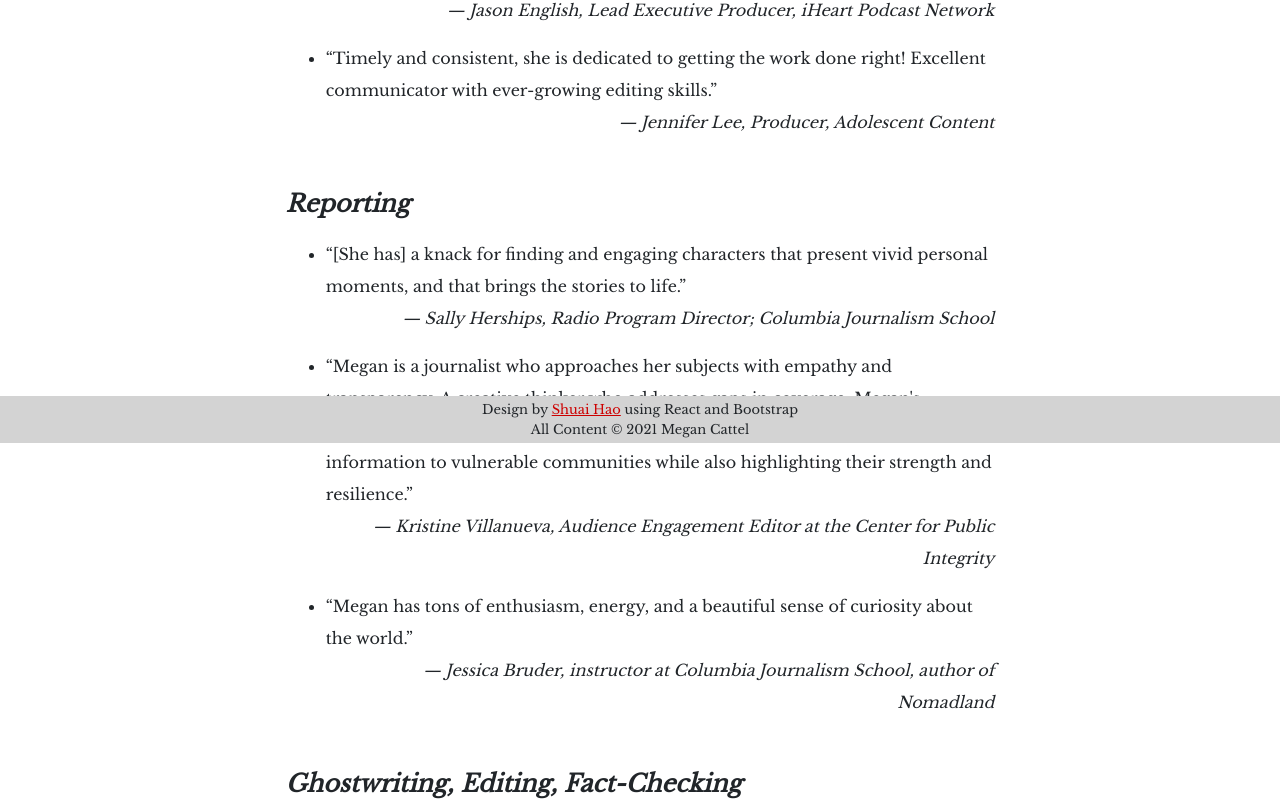
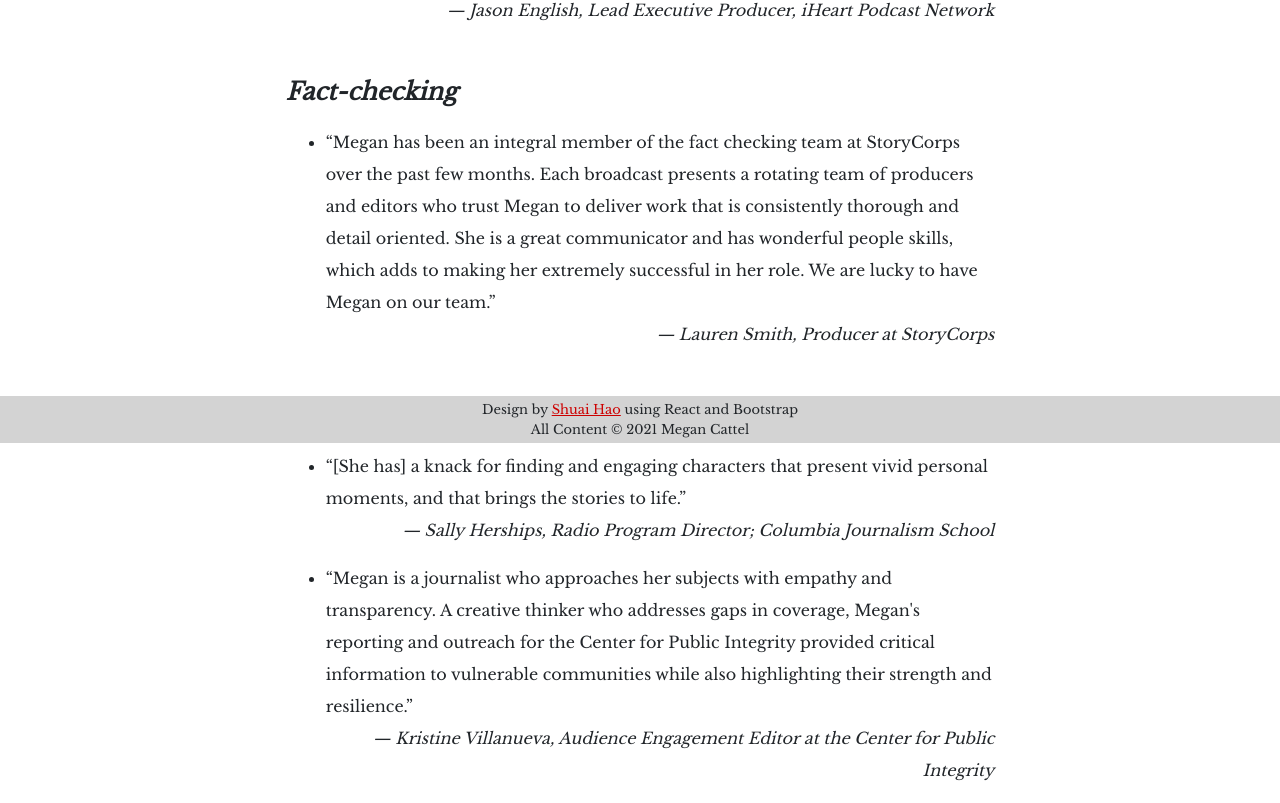
Before and after one commit to megan-cattel/Personal-website, a React (Create React App) app: page /#/references in a window 1280 px wide. Shown: the part 357-1160 px from the top of the page. Built offline with nearby package versions, Linux system fonts and the light colour scheme.

Commit message:
change reference and resume

```diff
--- a/src/components/About.js
+++ b/src/components/About.js
@@ -1,6 +1,6 @@
 import React from "react";
 import profile from "../images/profile.jpeg"
-import resume from "../files/Resume_2021_MeganCattel.pdf"
+import resume from "../files/Cattel_Resume_2022.pdf"
 
 function About() {
   return (
@@ -11,7 +11,7 @@ function About() {
             </div>
             <div className="col col-12 col-md-6 intro pt-3">
                 <div className="text-center">
-                  <p className="resume"><b><a href={resume}>2021 Resume</a> / <a href="https://www.linkedin.com/in/megan-cattel-9627a049/">LinkedIn</a></b></p>
+                  <p className="resume"><b><a href={resume}>2022 Resume</a> / <a href="https://www.linkedin.com/in/megan-cattel-9627a049/">LinkedIn</a></b></p>
                 </div>
                 <p><b>Here are some fast facts:</b></p>
                 <ul>
--- a/src/components/References.js
+++ b/src/components/References.js
@@ -13,9 +13,18 @@ function References() {
                         “I’ve worked with Megan on research projects for three different podcasts. She has a strong sense of which scenes advance the story, a keen eye for key details, and an ability to uncover elements everyone else overlooks. If your show idea needs fleshing out, or you’re in search of compelling ideas, Megan is a truly valuable resource.”
                         <p className="text-right"><i>— Jason English, Lead Executive Producer, iHeart Podcast Network</i></p>
                     </li>
-                    <li>
-                        “Timely and consistent, she is dedicated to getting the work done right! Excellent communicator with ever-growing editing skills.”
-                        <p className="text-right"><i>— Jennifer Lee, Producer, Adolescent Content</i></p>
+                </ul>
+            </div>
+        </div>
+        <div className="row justify-content-center p-3">
+            <div className="col col-12 col-md-8 article">
+                <div className="article-title">
+                    <p><b><i>Fact-checking</i></b></p>
+                </div>
+                <ul>
+                        <li>
+                        “Megan has been an integral member of the fact checking team at StoryCorps over the past few months. Each broadcast presents a rotating team of producers and editors who trust Megan to deliver work that is consistently thorough and detail oriented. She is a great communicator and has wonderful people skills, which adds to making her extremely successful in her role. We are lucky to have Megan on our team.”
+                        <p className="text-right"><i>— Lauren Smith, Producer at StoryCorps</i></p>
                     </li>
                 </ul>
             </div>
@@ -44,7 +53,7 @@ function References() {
         <div className="row justify-content-center p-3">
             <div className="col col-12 col-md-8 article">
                 <div className="article-title">
-                    <p><b><i>Ghostwriting, Editing, Fact-Checking</i></b></p>
+                    <p><b><i>Ghost-Writing and Editing</i></b></p>
                 </div>
                 <ul>
                     <li>
```
